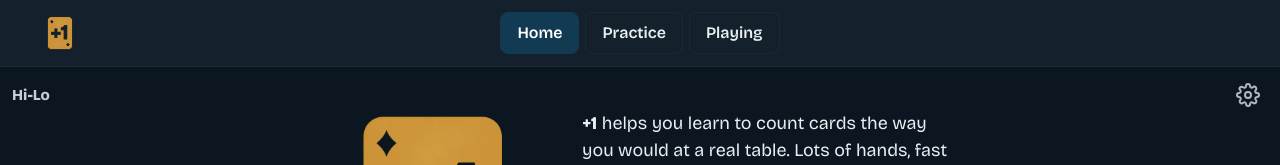
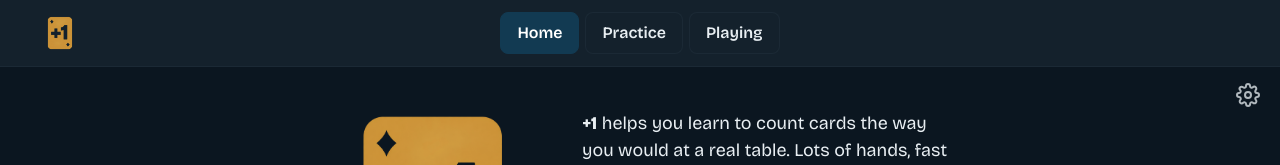
Before and after one commit to DaniilAndreyev/plus-one, a React (Vite) app: page / in a window 1280 px wide. Shown: the top 165 px of the page. Built offline with nearby package versions, Linux system fonts and the light colour scheme.

Commit message:
feat: Only show the strategy label in practice

```diff
--- a/src/App.tsx
+++ b/src/App.tsx
@@ -30,7 +30,7 @@ export default function App() {
         <span />
       </header>
       <div className="gearbar">
-        <StrategyBadge />
+        {route === 'practice' && <StrategyBadge />}
         <SettingsButton />
       </div>
       <main>
```
